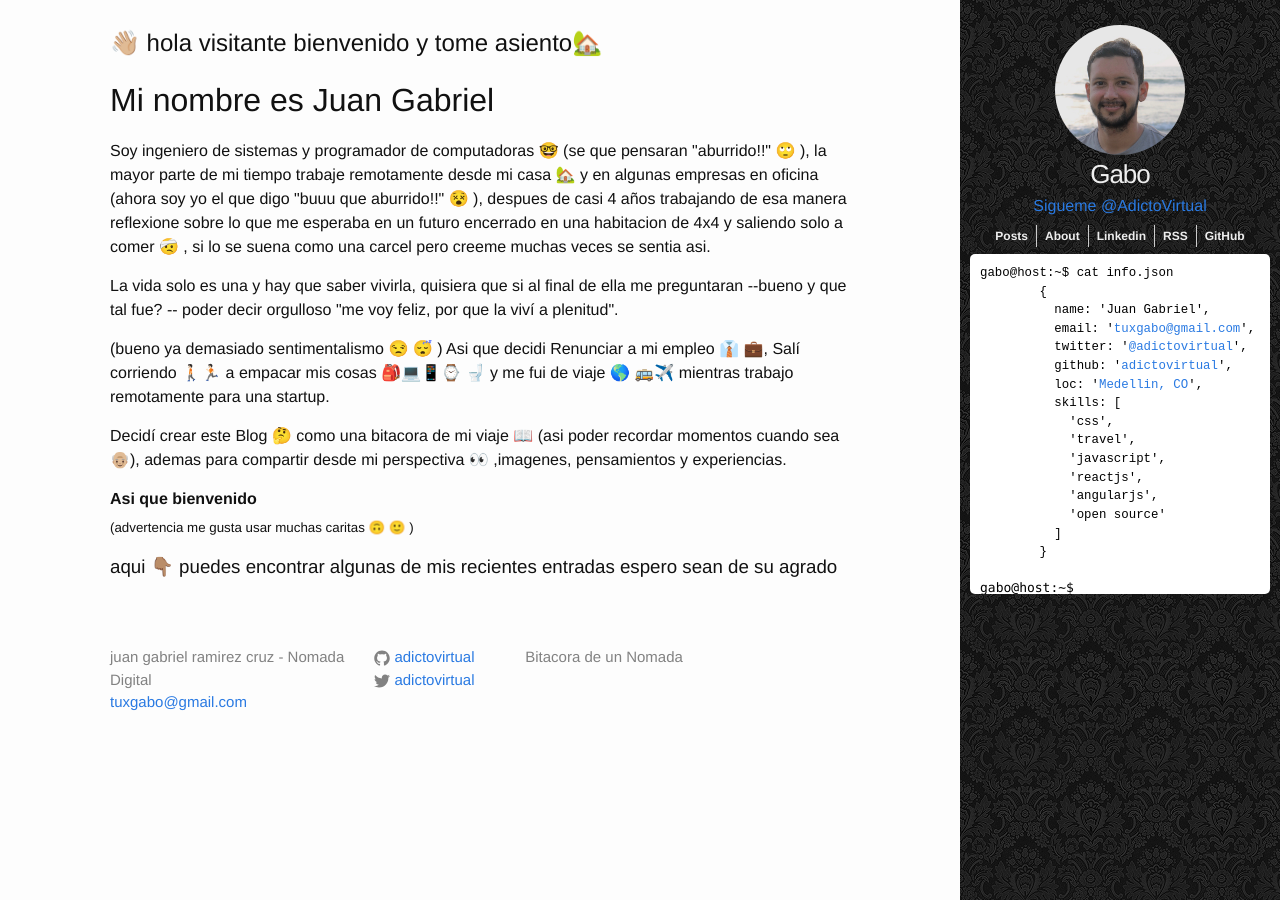
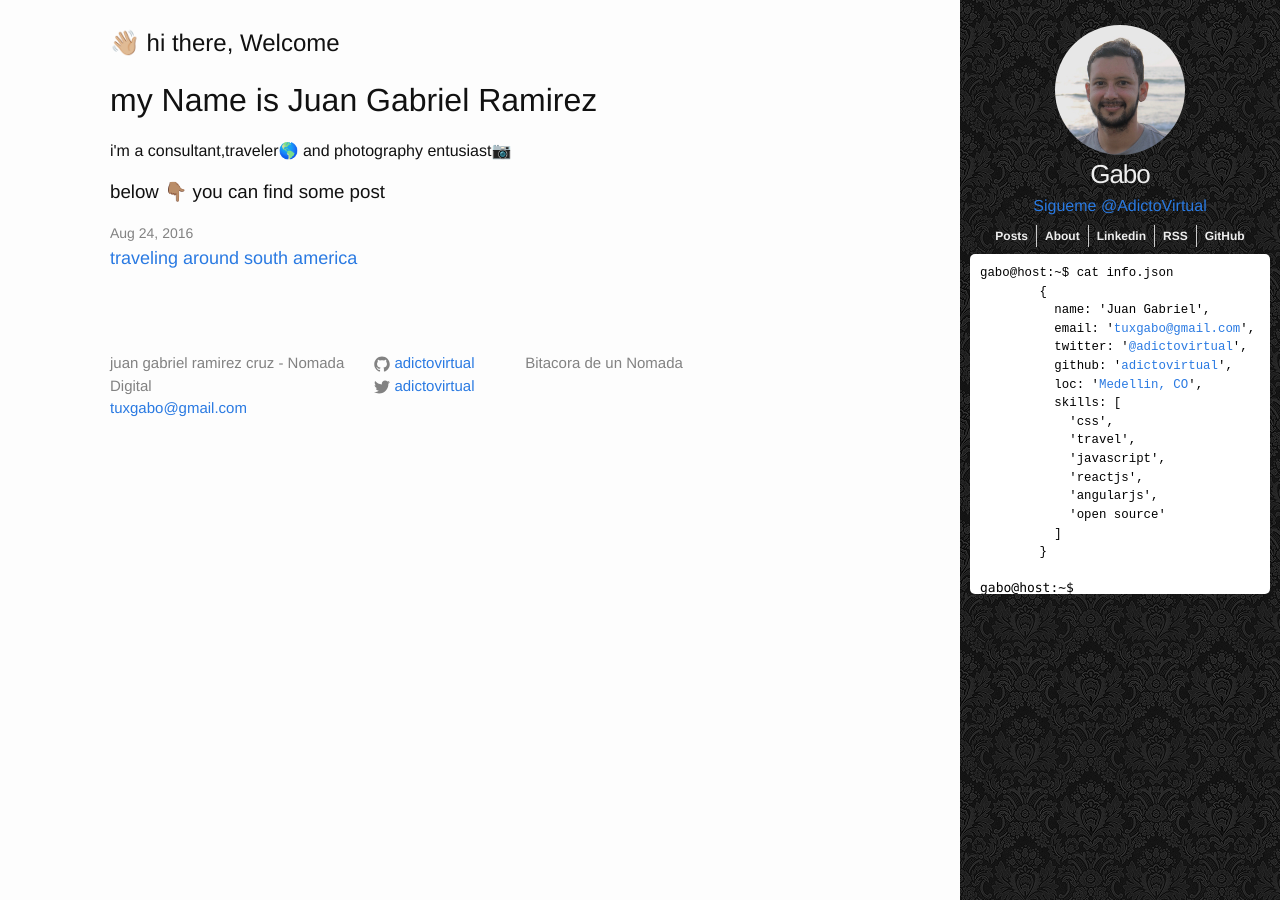
Before and after one commit to juanramirezc2/adictovirtual.github.io, a Jekyll site: the page built from index.html, in a window 1280 px wide. Built offline with Jekyll 4.4.1, drawn with Linux system fonts in a browser that asks for light colours; nearby versions of some CDN libraries; comment, search, counter and statistics services are not loaded.

Commit message:
some new changes

```diff
--- a/index.html
+++ b/index.html
@@ -3,31 +3,10 @@ layout: default
 ---
 <div class="home">
 
-	<h2>👋🏼  hola visitante bienvenido y tome asiento🏡 </h2>
-	<h1>Mi nombre es  Juan Gabriel</h1>
-	<p>
-		Soy ingeniero de sistemas y programador de computadoras 🤓  (se que pensaran "aburrido!!" 🙄 ), la mayor parte de mi tiempo trabaje remotamente desde mi casa 🏡  y
-		en algunas empresas en oficina (ahora soy yo el que digo "buuu que aburrido!!" 😵 ), despues de casi 4 años trabajando de esa manera reflexione sobre lo que me
-		esperaba en un futuro encerrado en una habitacion de 4x4 y saliendo solo a comer 🤕 , si lo se suena como una carcel pero creeme muchas veces se sentia asi.
-	</p>
-	<p>
-		La vida solo es una y hay que saber vivirla, quisiera que si al final de ella me preguntaran --bueno y que tal fue? -- poder decir orgulloso "me voy feliz, por que la viví a plenitud".
-	</p>
-	<p>
-		(bueno ya demasiado sentimentalismo 😒 😴 )
-		Asi que decidi Renunciar a mi empleo 👔 💼, Salí corriendo 🚶🏻🏃🏻  a empacar mis cosas 🎒💻📱⌚️ 🚽   y me fui de viaje 🌎  🚌✈️ mientras  trabajo remotamente para una startup.
-
-	</p>
-	<p>
-		Decidí crear este Blog 🤔  como una bitacora de mi viaje 📖  (asi poder recordar momentos cuando sea 👴🏼), ademas para compartir desde mi perspectiva 👀 ,imagenes, pensamientos y experiencias.
-	</p>
-	<p>
-		<b>	Asi que bienvenido </b><br>
-		<sub>(advertencia me gusta usar muchas caritas 🙃 🙂 )</sub>
-	</p>
-	<h3>
-		aqui 👇🏽  puedes encontrar algunas de mis recientes entradas espero sean de su agrado
-	</h3>
+	<h2>👋🏼  hi there, Welcome </h2>
+	<h1>my Name is Juan Gabriel Ramirez </h1>
+	<p> i'm a consultant,traveler🌎  and photography entusiast📷</p>
+	<h3> below 👇🏽 you can find some post </h3>
 	<ul class="post-list">
 		{% for post in site.posts %}
 		<li>
```
Also changed, not shown: _posts/2016-08-24-my-trip-throught-south-america.md (added, +10 -0 lines), favicon.ico (added).
